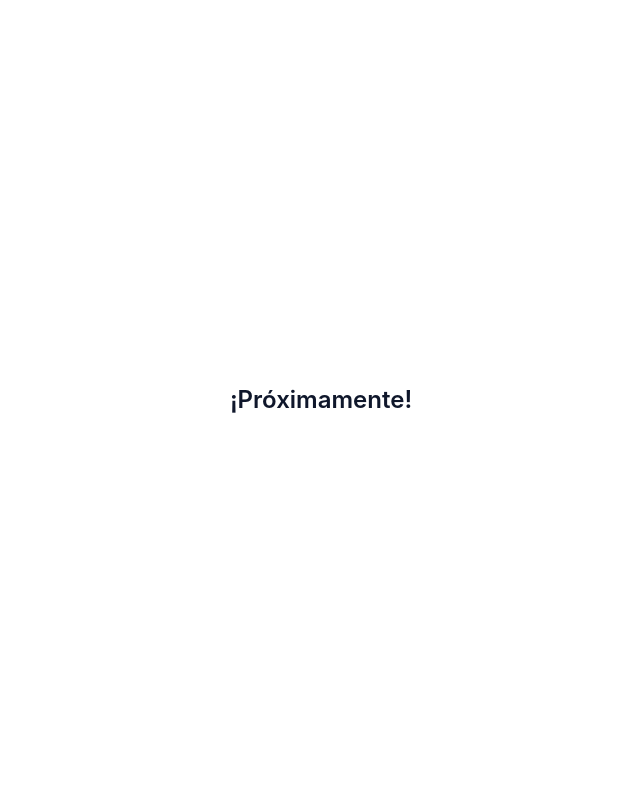
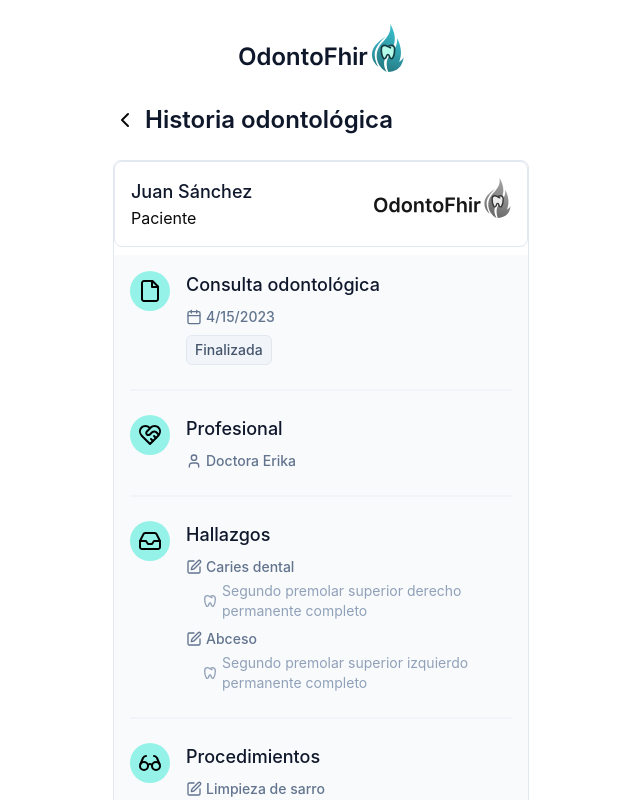
Before and after one commit to DrGomez21/odontofhir-for-patients, a React app in the folder frontend/: page /historia in a window 1280 px wide. Shown: the top 800 px of the page, without its empty margins (319-959 px from the left). Built offline with nearby package versions, Linux system fonts and the light colour scheme; the HTML template or start-up script is replaced by a standard one.

Commit message:
Add Historia page

```diff
--- /dev/null
+++ b/frontend/components/custom/HistoriaItem.jsx
@@ -0,0 +1,107 @@
+import { HeaderApp } from "@/components/custom/HeaderApp"
+import { ChevronLeft, Calendar, User } from "lucide-react"
+import { IconDescription } from "@/components/custom/IconDescription"
+import iconConsulta from "@/src/assets/icon-consulta.svg"
+import { consulta } from "@/utils/examples/encounter"
+import iconProfesional from "@/src/assets/icon-profesional.svg"
+import iconProcedimiento from "@/src/assets/icon-procedimientos.svg"
+import iconHallazgo from "@/src/assets/icon-hallazgos.svg"
+import { DienteDetail } from "@/components/custom/DienteDetail"
+
+export const HistoriaItem = ({ consulta }) => {
+  return (
+    <div className="p-4 bg-slate-50">
+      <section className="flex flex-col gap-y-6">
+
+        <article className="w-full flex gap-x-4">
+          <img src={iconConsulta} className="size-10" />
+          <div
+            id="consulta-info"
+            className="flex flex-col gap-y-2"
+          >
+
+            <h3 className="text-slate-900 font-medium text-lg line-clamp-1">Consulta odontológica</h3>
+            <IconDescription
+              icon={<Calendar className="size-4" />}
+              description={`${new Date(consulta.period.start).toLocaleDateString()}`}
+              type="detalle"
+            />
+            <span className="w-fit text-sm font-medium bg-slate-100 text-slate-600 px-2 py-1 rounded-sm border border-slate-200">
+              {consulta.status == "finished" ? "Finalizada" : "En curso"}
+            </span>
+          </div>
+        </article>
+
+        <div className="h-0.5 bg-slate-100 w-full" />
+
+        <article className="w-full flex gap-x-4">
+          <img src={iconProfesional} className="size-10" />
+
+          <div
+            id="consulta-info"
+            className="flex flex-col gap-y-2"
+          >
+            <h3 className="text-slate-900 font-medium text-lg line-clamp-1">Profesional</h3>
+            <IconDescription
+              icon={<User className="size-4" />}
+              description={`${consulta.participant[0].individual.display}`}
+              type="detalle"
+            />
+
+          </div>
+
+        </article>
+
+        <div className="h-0.5 bg-slate-100 w-full" />
+
+        <article className="w-full flex gap-x-4">
+          <img src={iconHallazgo} className="size-10" />
+
+          <div
+            id="consulta-info"
+            className="flex flex-col gap-y-2"
+          >
+            <h3 className="text-slate-900 font-medium text-lg line-clamp-1">Hallazgos</h3>
+
+            {/*
+              Para cuando funcionen los endpoints y se pueda obtener la información real desde el servidor, mapear los hallazgos de la consulta. Por ahora, como no hay información de diente afectado en el objeto de ejemplo, mostrar un placeholder.
+              {consulta.diagnosis.map((diagnostico, index) => (
+                <DienteDetail titulo={diagnostico.description} diente={diagnostico.diente} key={index} />
+              ))} */}
+
+            <DienteDetail titulo="Caries dental" diente="Segundo premolar superior derecho permanente completo" />
+            <DienteDetail titulo="Abceso" diente="Segundo premolar superior izquierdo permanente completo" />
+
+          </div>
+
+        </article>
+
+        <div className="h-0.5 bg-slate-100 w-full" />
+
+        <article className="w-full flex gap-x-4">
+          <img src={iconProcedimiento} className="size-10" />
+
+          <div
+            id="consulta-info"
+            className="flex flex-col gap-y-2"
+          >
+            <h3 className="text-slate-900 font-medium text-lg line-clamp-1">Procedimientos</h3>
+
+            {/*
+              Para cuando funcionen los endpoints y se pueda obtener la información real desde el servidor, mapear los hallazgos de la consulta. Por ahora, como no hay información de diente afectado en el objeto de ejemplo, mostrar un placeholder.
+              {consulta.diagnosis.map((diagnostico, index) => (
+                <DienteDetail titulo={diagnostico.description} diente={diagnostico.diente} key={index} />
+              ))} */}
+
+            <DienteDetail titulo="Limpieza de sarro" diente="Tercer molar inferior izquierdo permanente completo" />
+            <DienteDetail titulo="Extracción de diente permanente" diente="Segundo molar inferior derecho permanente completo" />
+
+          </div>
+
+        </article>
+
+
+      </section>
+    </div>
+  )
+}
--- a/frontend/src/App.jsx
+++ b/frontend/src/App.jsx
@@ -6,6 +6,7 @@ import { Dashboard } from "./pages/Dashboard"
 import { Profile } from "./pages/Profile"
 import { ConsultasPage } from "./pages/Consultas"
 import { ConsultaDetail } from "./pages/ConsultaDetail"
+import { HistoriaPage } from "./pages/HistoriaPage"
 
 function App() {
 
@@ -17,6 +18,7 @@ function App() {
       <Route path="/profile" element={<Profile />} />
       <Route path="/consultas" element={<ConsultasPage />} />
       <Route path="/consultas/:id" element={<ConsultaDetail />} />
+      <Route path="/historia" element={<HistoriaPage />} />
       <Route path="*" element={<ProximamentePage />} />
     </Routes>
   )
--- a/frontend/src/pages/ConsultaDetail.jsx
+++ b/frontend/src/pages/ConsultaDetail.jsx
@@ -90,6 +90,8 @@ export const ConsultaDetail = () => {
 
           </article>
 
+          <div className="h-0.5 bg-slate-100 w-full" />
+
           <article className="w-full flex gap-x-4">
             <img src={iconProcedimiento} className="size-10" />
 
--- a/frontend/src/pages/Dashboard.jsx
+++ b/frontend/src/pages/Dashboard.jsx
@@ -22,6 +22,10 @@ export const Dashboard = () => {
     navigate("/consultas")
   }
 
+  const goToHistoria = () => {
+    navigate("/historia")
+  }
+
   return (
     <>
       <HeaderApp />
@@ -43,7 +47,7 @@ export const Dashboard = () => {
           </div>
         </section>
 
-        <section className="w-full flex flex-col gap-2">
+        <section className="w-full flex flex-col gap-2" onClick={goToHistoria}>
           <TitleDescription title="Historia odontológica" description="Encontrá toda tu historia odontológica, de consultorios que utilizan tecnología FHIR." />
           <Historia patient={patient} />
         </section>
--- /dev/null
+++ b/frontend/src/pages/HistoriaPage.jsx
@@ -0,0 +1,40 @@
+import { HeaderApp } from "@/components/custom/HeaderApp"
+import { Historia } from "@/components/custom/Historia"
+import { HistoriaItem } from "@/components/custom/HistoriaItem"
+import { consultasList } from "@/utils/examples/encounterList"
+import { patient } from "@/utils/examples/patient"
+import { ChevronLeft } from "lucide-react"
+
+
+export const HistoriaPage = () => {
+
+  const goBack = () => {
+    window.history.back()
+  }
+
+  return (
+    <>
+      <HeaderApp />
+
+      <main className="w-screen max-w-md mx-auto h-full flex flex-col px-4 py-2 gap-y-6">
+
+        <header className="flex items-center gap-2">
+          <ChevronLeft className="cursor-pointer" onClick={goBack} />
+          <h1 className="text-2xl font-semibold text-slate-900">Historia odontológica</h1>
+        </header>
+
+        <section className="w-full flex flex-col gap-y-2 border border-slate-200 rounded-md">
+
+          <Historia patient={patient} />
+
+          {consultasList.map((consulta) => (
+            <HistoriaItem consulta={consulta} />
+          ))}
+
+        </section>
+
+      </main>
+
+    </>
+  )
+}
```
